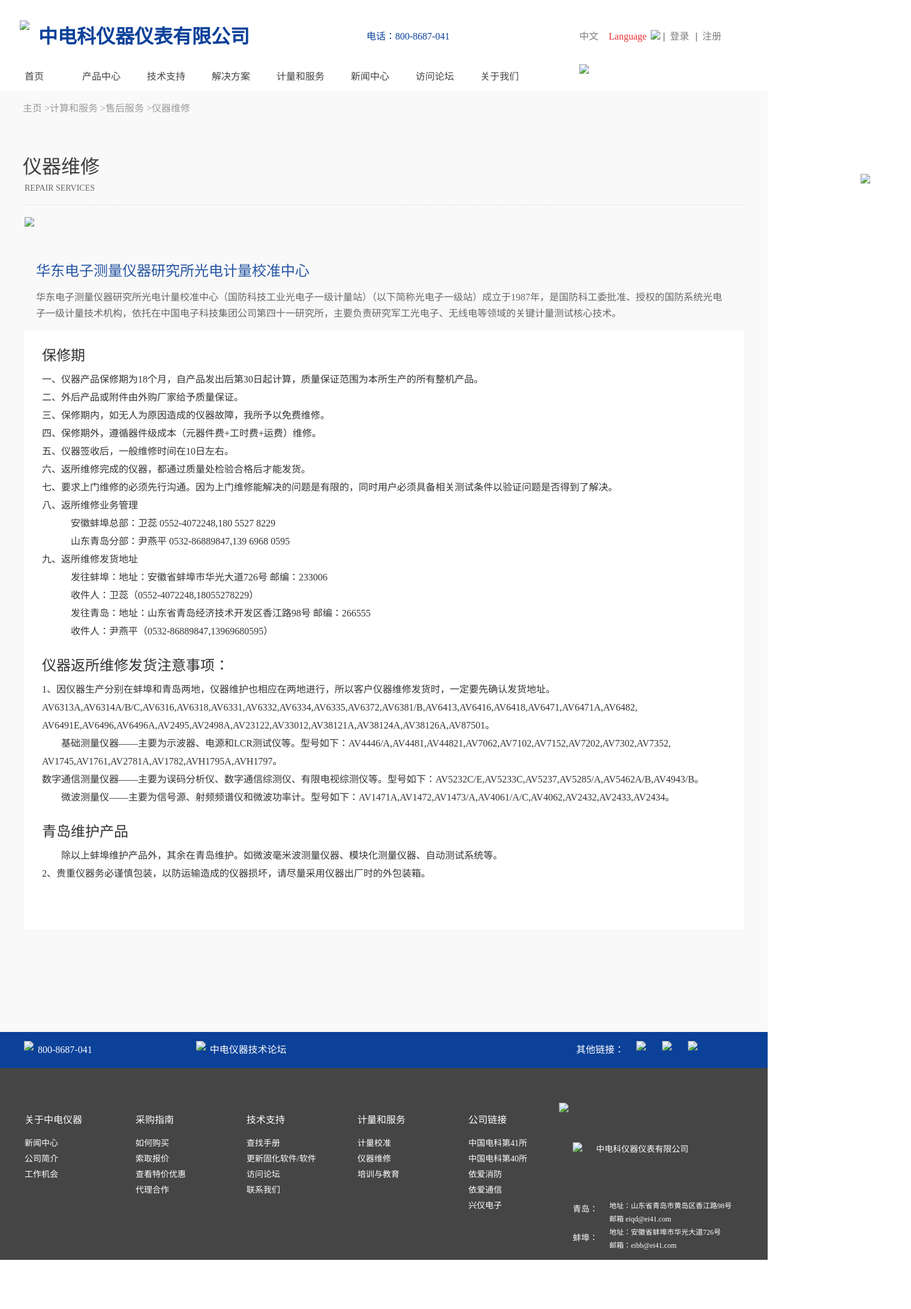
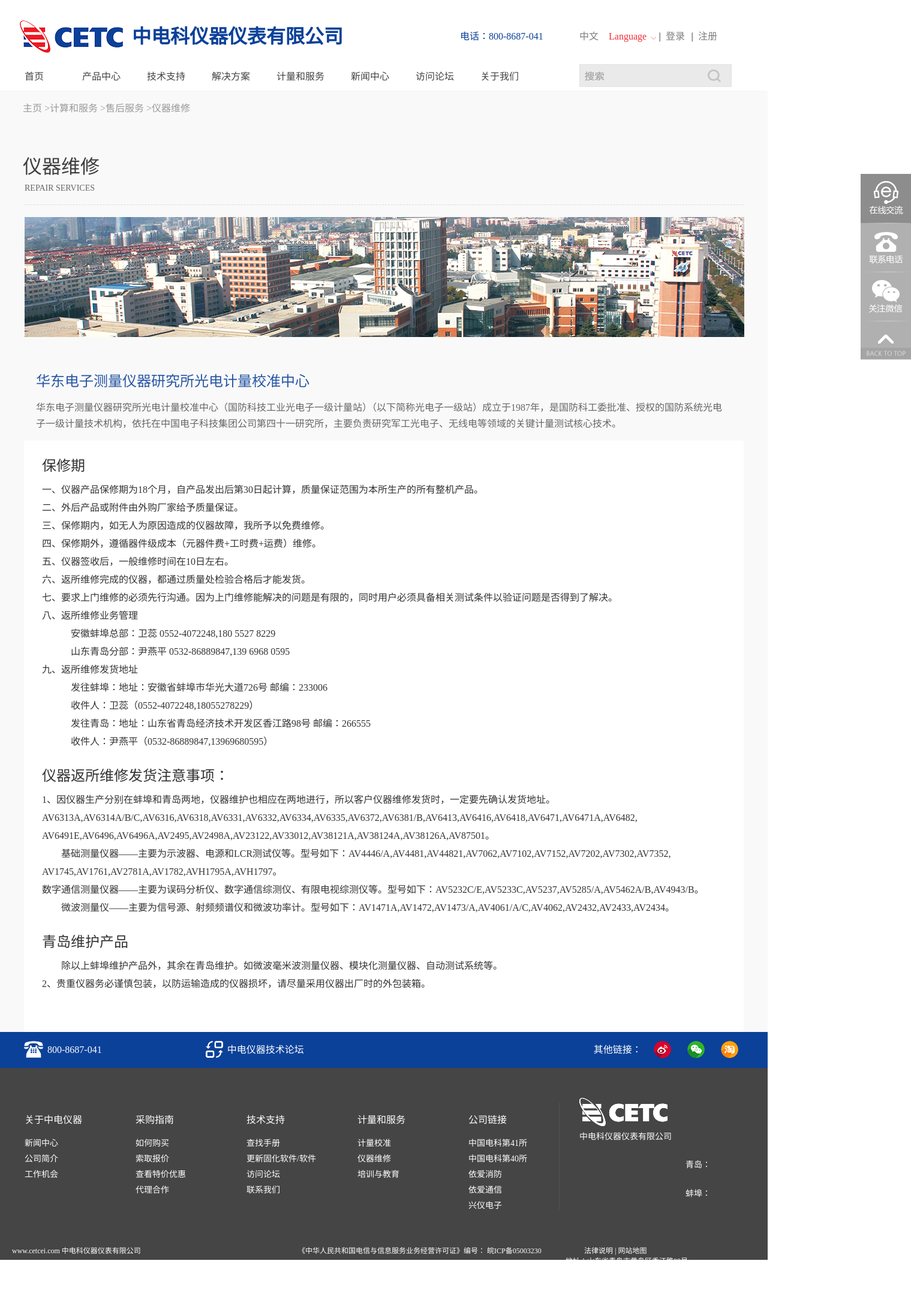
Before and after one commit to 2017zhaoxiaoxiao/web622, a plain HTML site: page html/index.html in a window 1280 px wide. Shown: the whole page at 60% size, 1519 px wide, since content can reach past the window. Drawn offline with Linux system fonts and the light colour scheme; files that its build step writes are made by us from their sources; files whose address does not match are found by name.

Commit message:
add a html

```diff
--- a/html/index.html
+++ b/html/index.html
@@ -3,14 +3,14 @@
 <head>
 	<meta charset="utf-8">
 	<title>售后服务-仪器维修</title>
-	<link rel="stylesheet" type="text/css" href="css/index.css">
+	<link rel="stylesheet" type="text/css" href="../css/index.css">
 </head>
 <body>
 	<!-- header开始 -->
 	<div class="header">
 		<div class="zhong">
 			<div class="biaoti">
-				<img src="images/lxmCETC.png">
+				<img src="../images/lxmCETC.png">
 				<h1>中电科仪器仪表有限公司</h1>
 				<p>电话：800-8687-041</p>
 			</div>
@@ -23,7 +23,7 @@
 					</a>
 			 	</li>
 			 	<li class="jiantou">
-			 	<img src="images/lxmjiantou.png">
+			 	<img src="../images/lxmjiantou.png">
 			 	</li>
 				<li class="denglu">
 					<a href="" class="zhuce">登录</a>
@@ -75,7 +75,7 @@
 					</a>
 				</li>
 				<li>
-					<img src="images/lxmsousuo.png">
+					<img src="../images/lxmsousuo.png">
 				</li>
 			</ul>
 
@@ -111,7 +111,7 @@
 			<div class="repair">
 				<p>REPAIR SERVICES</p>
 			</div>
-			<img src="images/lxmqingdao.png">
+			<img src="../images/lxmqingdao.png">
 			<h2>华东电子测量仪器研究所光电计量校准中心</h2>
 			<p class="fir">华东电子测量仪器研究所光电计量校准中心（国防科技工业光电子一级计量站）（以下简称光电子一级站）成立于1987年，是国防科工委批准、授权的国防系统光电<br/>子一级计量技术机构，依托在中国电子科技集团公司第四十一研究所，主要负责研究军工光电子、无线电等领域的关键计量测试核心技术。</p>
 		<div class="white">
@@ -150,26 +150,26 @@
 2、贵重仪器务必谨慎包装，以防运输造成的仪器损坏，请尽量采用仪器出厂时的外包装箱。</p>
 		</div>
 		</div>
-		<img src="images/lxmcebian.png" class="one">
+		<img src="../images/lxmcebian.png" class="one">
 	</div>
 	<div class="next">
 		<div class="little">
 			<ul class="nav4">
 				<li class="ju">
-					<img src="images/lxmtel.png">
+					<img src="../images/lxmtel.png">
 					<p>800-8687-041</p>
 				</li>
 				<li class="ju">
-					<img src="images/lxmquan.png">
+					<img src="../images/lxmquan.png">
 					<p>中电仪器技术论坛</p>
 				</li>
 				<li>
 					<p class="luan">
 				其他链接：
 					</p>
-					<img src="images/lxmxinlang.png">
-					<img src="images/lxmweixin.png">
-					<img src="images/lxmtaobao.png">
+					<img src="../images/lxmxinlang.png">
+					<img src="../images/lxmweixin.png">
+					<img src="../images/lxmtaobao.png">
 				</li>
 			</ul>
 		</div>
@@ -221,10 +221,10 @@
 					<li>兴仪电子</li>
 				</ul>
 			</div>
-			<img src="images/lxmline1.png" class="du">
+			<img src="../images/lxmline1.png" class="du">
 			<div class="kuai2">
 				<div class="title">
-					<img src="images/lxmCETC1.png">
+					<img src="../images/lxmCETC1.png">
 					<p>中电科仪器仪表有限公司</p>
 				</div>
 				<div class="left">
```
Also changed, not shown: html/index1.html (+12 -12 lines).
